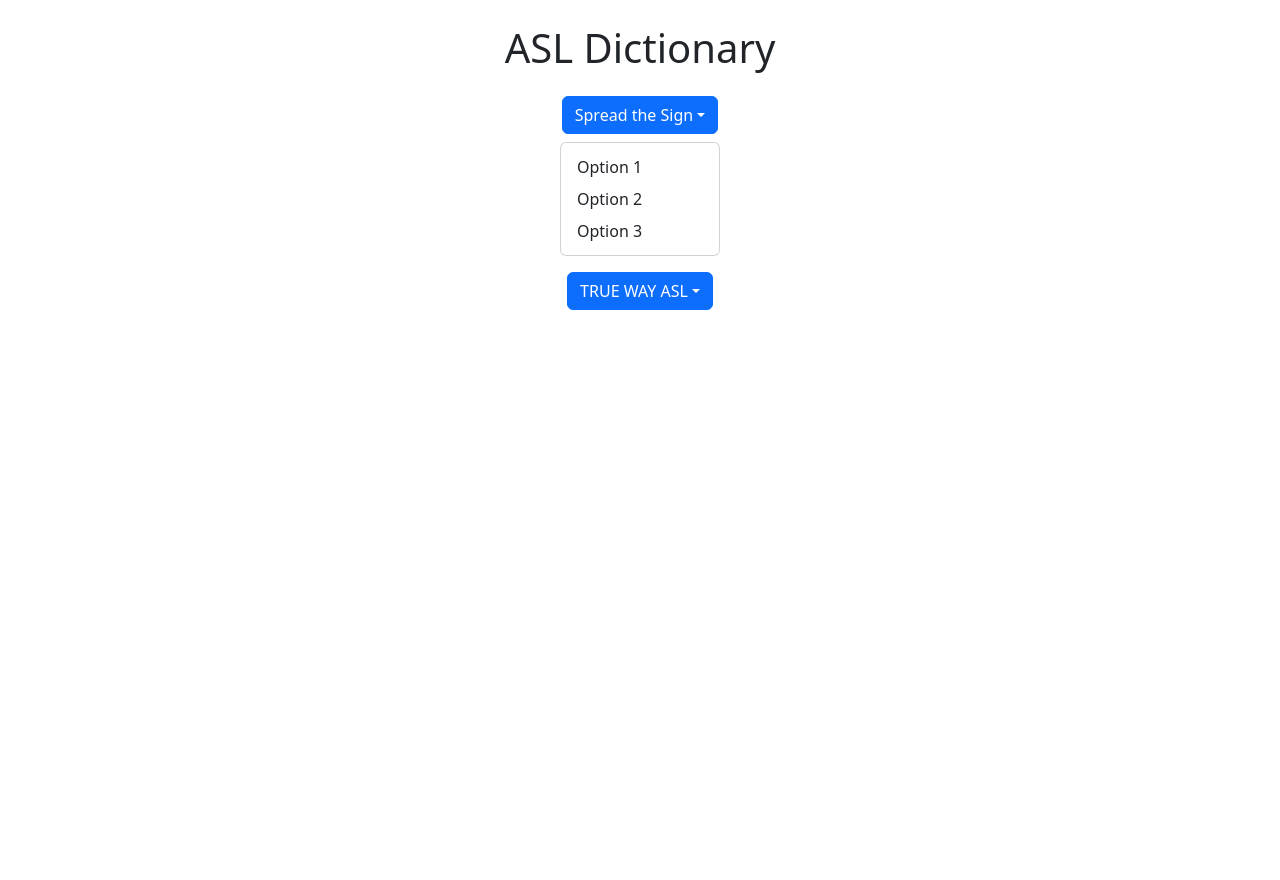
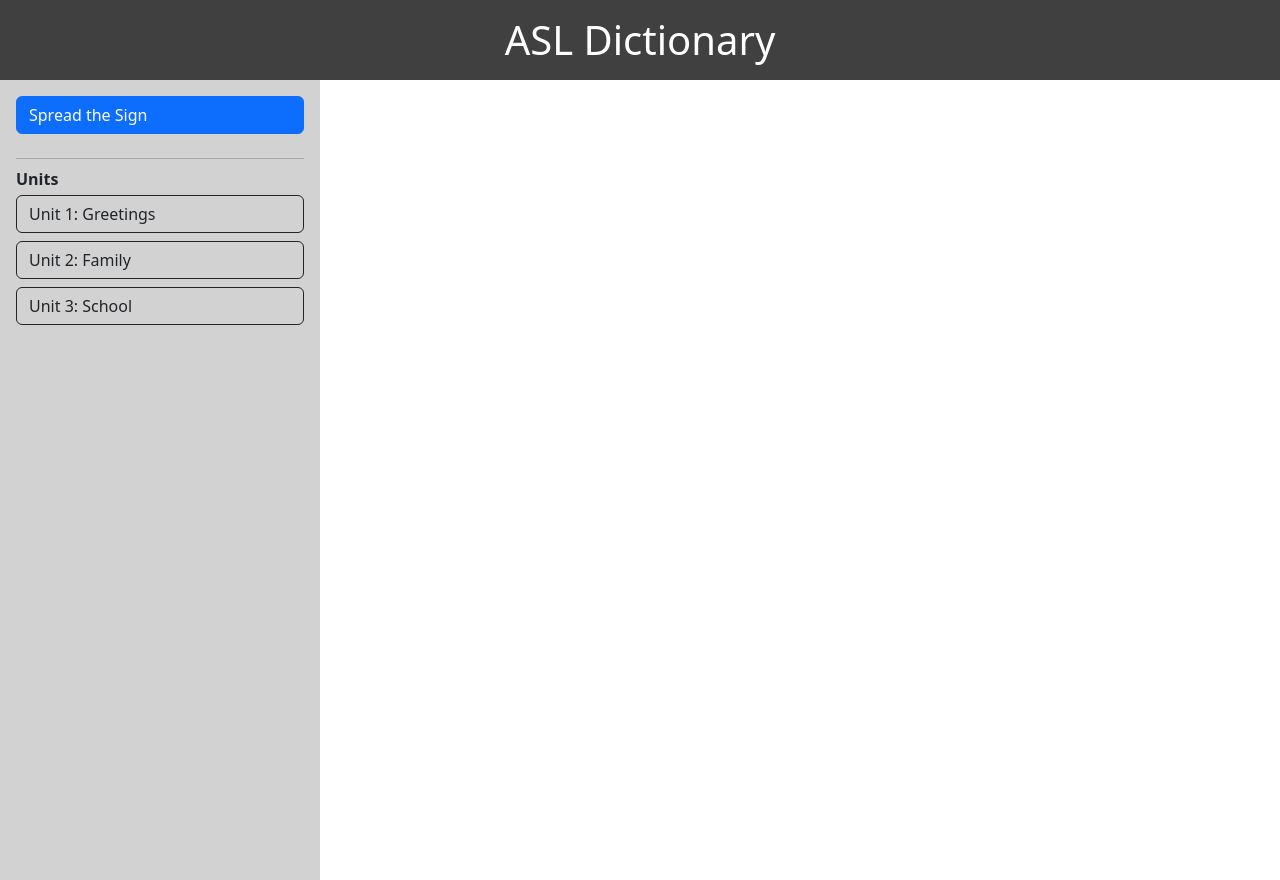
Before and after one commit to ManOfNeptune27/ASLDepartmentDictionary, a SvelteKit app: page / in a window 1280 px wide. Both pictures are taken after a click on the button "Spread the Sign". Before the commit the page ends 800 px from the top, so only its background shows below. Built offline with nearby package versions, Linux system fonts and the light colour scheme.

Commit message:
Added layout and animations
I added a lot of stuff changing the layout to look better then it was. I added animations to make smoother and just for fun. I also tried making sure it was ready for when I get a back end setup.

```diff
--- a/src/routes/+page.svelte
+++ b/src/routes/+page.svelte
@@ -1,50 +1,111 @@
-<script>
-    let showDropdown1 = false;
-    let showDropdown2 = false;
+<script lang="ts">
+  import { flip } from 'svelte/animate';
+  import { fade, fly, slide } from 'svelte/transition';
 
-    function toggleDropdown1() {
-        showDropdown1 = !showDropdown1;
+  type Source = 'spread' | 'trueway';
+  type Unit = {
+    id: string;
+    name: string;
+    words: string[];
+  };
+
+  const sourceData: Record<Source, { label: string; units: Unit[] }> = {
+    spread: {
+      label: 'Spread the Sign',
+      units: [
+        { id: 'spread-u1', name: 'Unit 1: Greetings', words: ['Hello', 'Good Morning', 'How Are You'] },
+        { id: 'spread-u2', name: 'Unit 2: Family', words: ['Mother', 'Father', 'Sister', 'Brother'] },
+        { id: 'spread-u3', name: 'Unit 3: School', words: ['Teacher', 'Student', 'Class', 'Homework'] }
+      ]
+    },
+    trueway: {
+      label: 'TRUE WAY ASL',
+      units: [
+        { id: 'trueway-u1', name: 'Unit 1: Basics', words: ['Name', 'Nice', 'Meet', 'You'] },
+        { id: 'trueway-u2', name: 'Unit 2: Numbers', words: ['One', 'Two', 'Three', 'Ten'] },
+        { id: 'trueway-u3', name: 'Unit 3: Food', words: ['Eat', 'Drink', 'Apple', 'Water'] }
+      ]
     }
+  };
 
-    function toggleDropdown2() {
-        showDropdown2 = !showDropdown2;
-    }
+  let selectedSource: Source | null = null;
+  let selectedUnitId: string | null = null;
+  const sources: { id: Source; label: string }[] = [
+    { id: 'spread', label: 'Spread the Sign' },
+    { id: 'trueway', label: 'TRUE WAY ASL' }
+  ];
 
+  function selectSource(source: Source) {
+    selectedSource = selectedSource === source ? null : source;
+    selectedUnitId = null;
+  }
 
+  function selectUnit(unitId: string) {
+    selectedUnitId = selectedUnitId === unitId ? null : unitId;
+  }
+
+  $: visibleUnits = selectedSource ? sourceData[selectedSource].units : [];
+  $: selectedUnit = visibleUnits.find((unit) => unit.id === selectedUnitId) ?? null;
+  $: visibleSources = sources.filter((source) => selectedSource === null || selectedSource === source.id);
 
 </script>
 
+<header class="text-white py-3" style="background-color: rgb(64, 64, 64);">
+  <h1 class="text-center m-0">ASL Dictionary</h1>
+</header>
 
-<h1 class="text-center my-4">ASL Dictionary</h1>
+<div class="container-fluid">
+  <div class="row">
+    <aside class="col-12 col-md-4 col-lg-3 p-3 min-vh-100" style="background-color: rgb(210, 210, 210);">
+      <div class="d-flex flex-column gap-3">
+        {#each visibleSources as source (source.id)}
+          <button
+            class="btn btn-primary text-start"
+            on:click={() => selectSource(source.id)}
+            transition:fade={{ duration: 250 }}
+            animate:flip={{ duration: 400 }}
+          >
+            {source.label}
+          </button>
+        {/each}
 
-<div class="container text-center">
-  <div class="d-flex flex-column align-items-center gap-3">
+        {#if selectedSource}
+          <div transition:slide={{ duration: 300 }}>
+            <hr class="my-2" />
+            <p class="fw-bold mb-1">Units</p>
+            <div class="d-flex flex-column gap-2">
+              {#each visibleUnits as unit (unit.id)}
+                <button
+                  class="btn text-start {selectedUnitId === unit.id ? 'btn-dark' : 'btn-outline-dark'}"
+                  on:click={() => selectUnit(unit.id)}
+                  transition:fade={{ duration: 250 }}
+                  animate:flip={{ duration: 400 }}
+                >
+                  {unit.name}
+                </button>
+              {/each}
+            </div>
+          </div>
+        {/if}
+      </div>
+    </aside>
 
-    <div class="dropdown">
-      <button class="btn btn-primary dropdown-toggle" on:click={toggleDropdown1}>
-        Spread the Sign
-      </button>
-      {#if showDropdown1}
-        <div class="dropdown-menu show position-static mt-2">
-          <button class="dropdown-item" on:click={() => alert('Option 1 Clicked')}>Option 1</button>
-          <button class="dropdown-item" on:click={() => alert('Option 2 Clicked')}>Option 2</button>
-          <button class="dropdown-item" on:click={() => alert('Option 3 Clicked')}>Option 3</button>
+    <main class="col p-4 overflow-hidden">
+      {#if !selectedSource}
+        <div in:fly={{ y: 18, duration: 500, opacity: 0 }} out:fade={{ duration: 300 }}>
+          <h2 class="h4 mb-2">Choose a source</h2>
+          <p class="text-muted">Click one button on the left to load units.</p>
+        </div>
+      {:else if selectedUnit}
+        <div in:fly={{ y: 18, duration: 500, opacity: 0 }} out:fade={{ duration: 300 }}>
+          <h2 class="h4 mb-3">{selectedUnit.name}</h2>
+          <div class="d-flex flex-wrap gap-2">
+            {#each selectedUnit.words as word}
+              <button class="btn btn-outline-primary" transition:fade={{ duration: 250 }}>{word}</button>
+            {/each}
+          </div>
         </div>
       {/if}
-    </div>
-
-    <div class="dropdown">
-      <button class="btn btn-primary dropdown-toggle" on:click={toggleDropdown2}>
-        TRUE WAY ASL
-      </button>
-      {#if showDropdown2}
-        <div class="dropdown-menu show position-static mt-2">
-          <button class="dropdown-item" on:click={() => alert('Option 1 Clicked')}>Option 1</button>
-          <button class="dropdown-item" on:click={() => alert('Option 2 Clicked')}>Option 2</button>
-          <button class="dropdown-item" on:click={() => alert('Option 3 Clicked')}>Option 3</button>
-        </div>
-      {/if}
-    </div>
-
+    </main>
   </div>
 </div>
```
Also changed, not shown: 2 other files (tests, documents, lock files or other folders).
